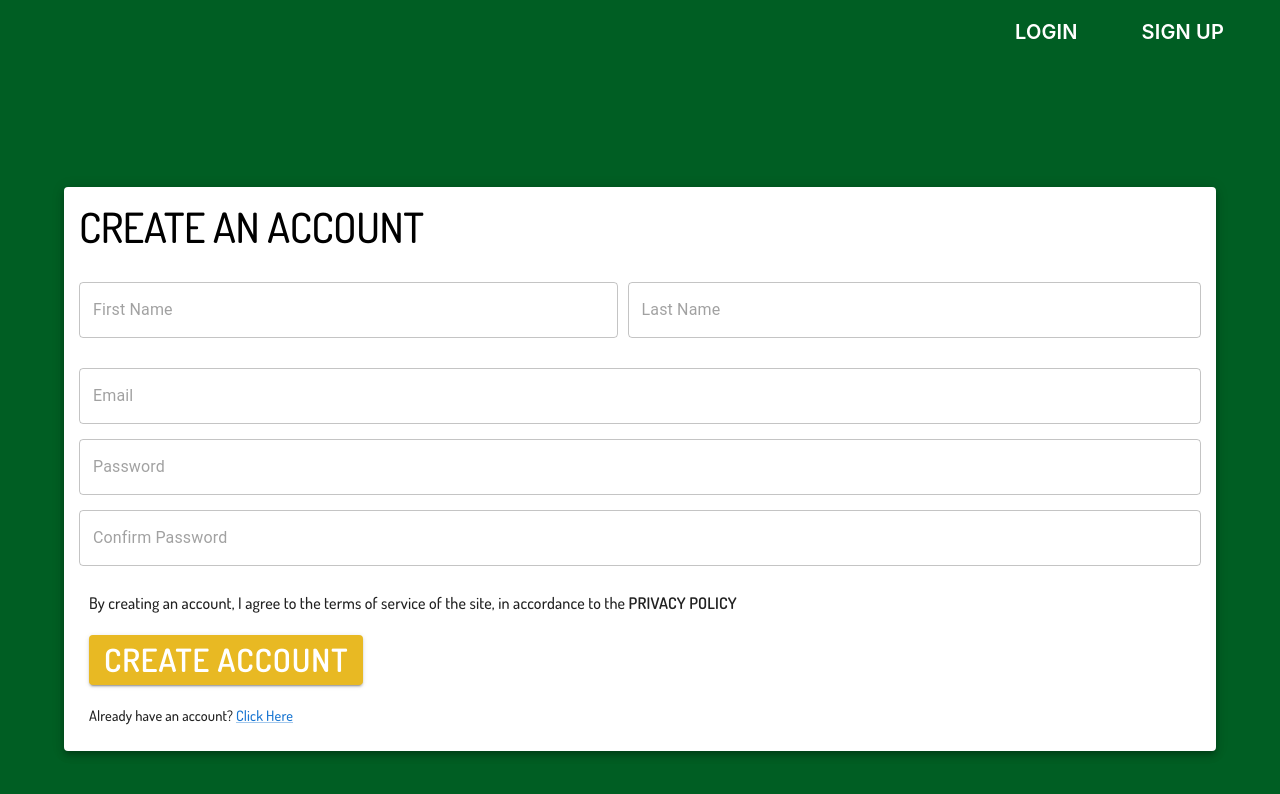
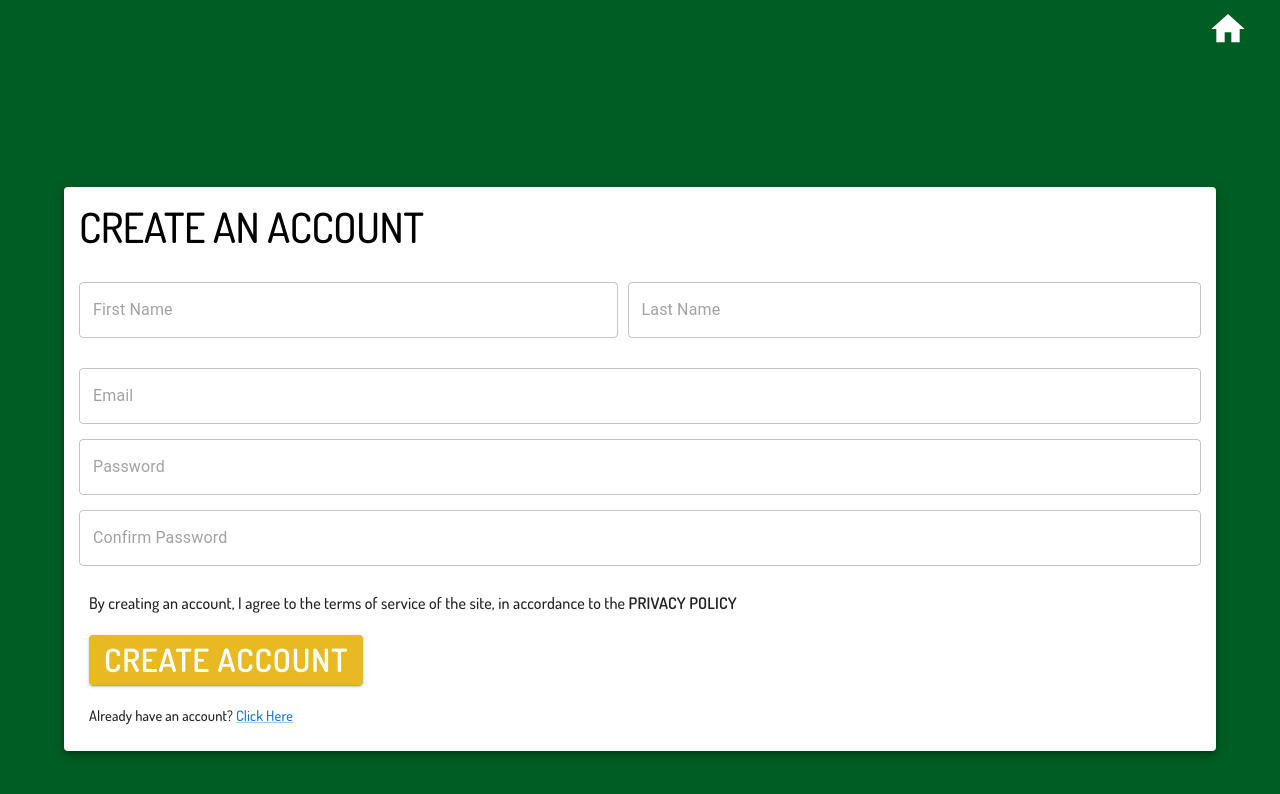
Before and after one commit to tylerpgen/golf-scores, a React (Vite) app in the folder client/: page /register in a window 1280 px wide. Shown: the top 794 px of the page. Built offline with nearby package versions, Linux system fonts and the light colour scheme.

Commit message:
created home button for login and register page

```diff
--- a/client/src/App.jsx
+++ b/client/src/App.jsx
@@ -3,7 +3,6 @@ import { createTheme } from "@mui/material";
 import CssBaseline from "@mui/material/CssBaseline";
 import { ToastContainer } from "react-toastify";
 import { Outlet } from "react-router-dom";
-import Navbar from "./components/Navbar";
 import "react-toastify/dist/ReactToastify.css";
 const theme = createTheme({});
 
@@ -12,7 +11,6 @@ function App() {
     <ThemeProvider theme={theme}>
       <CssBaseline />
       <ToastContainer />
-      <Navbar />
       <Outlet />
       <ToastContainer />
     </ThemeProvider>
--- /dev/null
+++ b/client/src/components/HomeButton.jsx
@@ -0,0 +1,18 @@
+import { AppBar, IconButton, Link, Toolbar } from "@mui/material";
+import HomeIcon from "@mui/icons-material/Home";
+
+const HomeButton = () => {
+  return (
+    <AppBar position="sticky" sx={{ background: "#005e23", boxShadow: "none" }}>
+      <Toolbar sx={{ flexGrow: 1, display: "flex", justifyContent: "right" }}>
+        <IconButton sx={{ ml: "auto" }}>
+          <Link href="/" sx={{ cursor: "pointer" }}>
+            <HomeIcon sx={{ color: "white", fontSize: 40 }} />
+          </Link>
+        </IconButton>
+      </Toolbar>
+    </AppBar>
+  );
+};
+
+export default HomeButton;
--- a/client/src/pages/HomePage.jsx
+++ b/client/src/pages/HomePage.jsx
@@ -1,10 +1,13 @@
 import { useTheme } from "@emotion/react";
 import { Typography, Container, Box, Button, Link } from "@mui/material";
+import Navbar from "../components/Navbar";
 
 const HomePage = () => {
   const theme = useTheme();
   return (
-    // Landing Page
+    <>
+      <Navbar />
+      {/* Landing Page */}
       <Box
         sx={{
           minHeight: "100vh",
@@ -77,6 +80,7 @@ const HomePage = () => {
           </Container>
         </Container>
       </Box>
+    </>
   );
 };
 
--- a/client/src/pages/LoginPage.jsx
+++ b/client/src/pages/LoginPage.jsx
@@ -6,6 +6,7 @@ import { useDispatch, useSelector } from "react-redux";
 import { useLoginMutation } from "../features/usersApiSlice";
 import { setCredentials } from "../features/authReducer";
 import { toast } from "react-toastify";
+import HomeButton from "../components/HomeButton";
 
 const LoginPage = () => {
   const [formData, setFormData] = useState({
@@ -48,6 +49,8 @@ const LoginPage = () => {
 
   const theme = useTheme();
   return (
+    <>
+      <HomeButton />
       <Box
         sx={{
           minHeight: "100vh",
@@ -157,6 +160,7 @@ const LoginPage = () => {
           </Paper>
         </Container>
       </Box>
+    </>
   );
 };
 
--- a/client/src/pages/RegisterPage.jsx
+++ b/client/src/pages/RegisterPage.jsx
@@ -5,6 +5,7 @@ import { toast } from "react-toastify";
 // import { register, reset } from "../features/authReducer.jsx";
 import { useTheme } from "@emotion/react";
 import { Box, Button, Container, FormControl, Link, Paper, TextField, Typography } from "@mui/material";
+import HomeButton from "../components/HomeButton";
 
 const RegisterPage = () => {
   const [formData, setFormData] = useState({
@@ -62,6 +63,8 @@ const RegisterPage = () => {
 
   const theme = useTheme();
   return (
+    <>
+      <HomeButton />
       <Box
         sx={{
           minHeight: "100vh",
@@ -242,6 +245,7 @@ const RegisterPage = () => {
           </Paper>
         </Container>
       </Box>
+    </>
   );
 };
 
```
Lines whose indentation alone changed are shown as unchanged.
